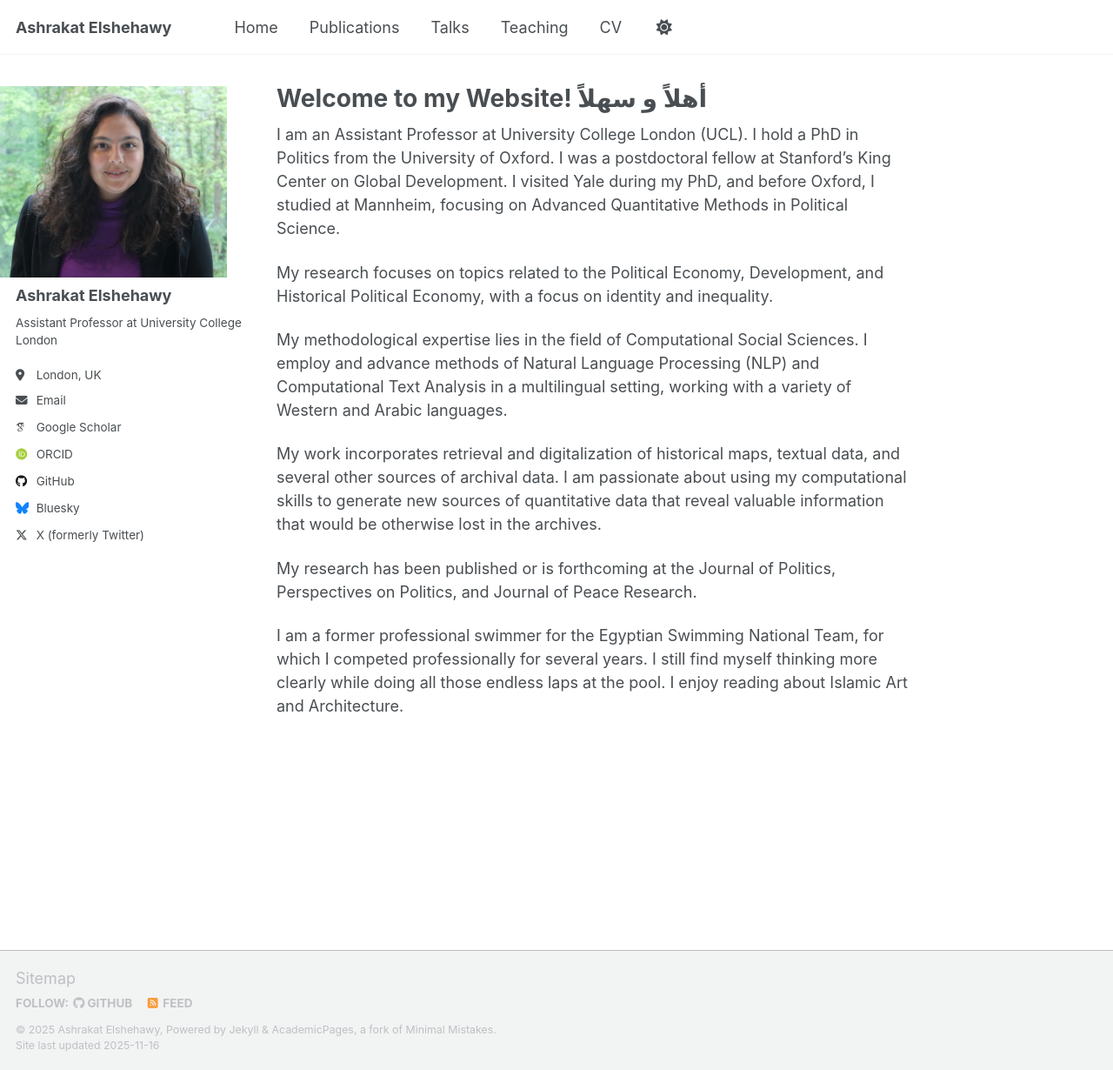
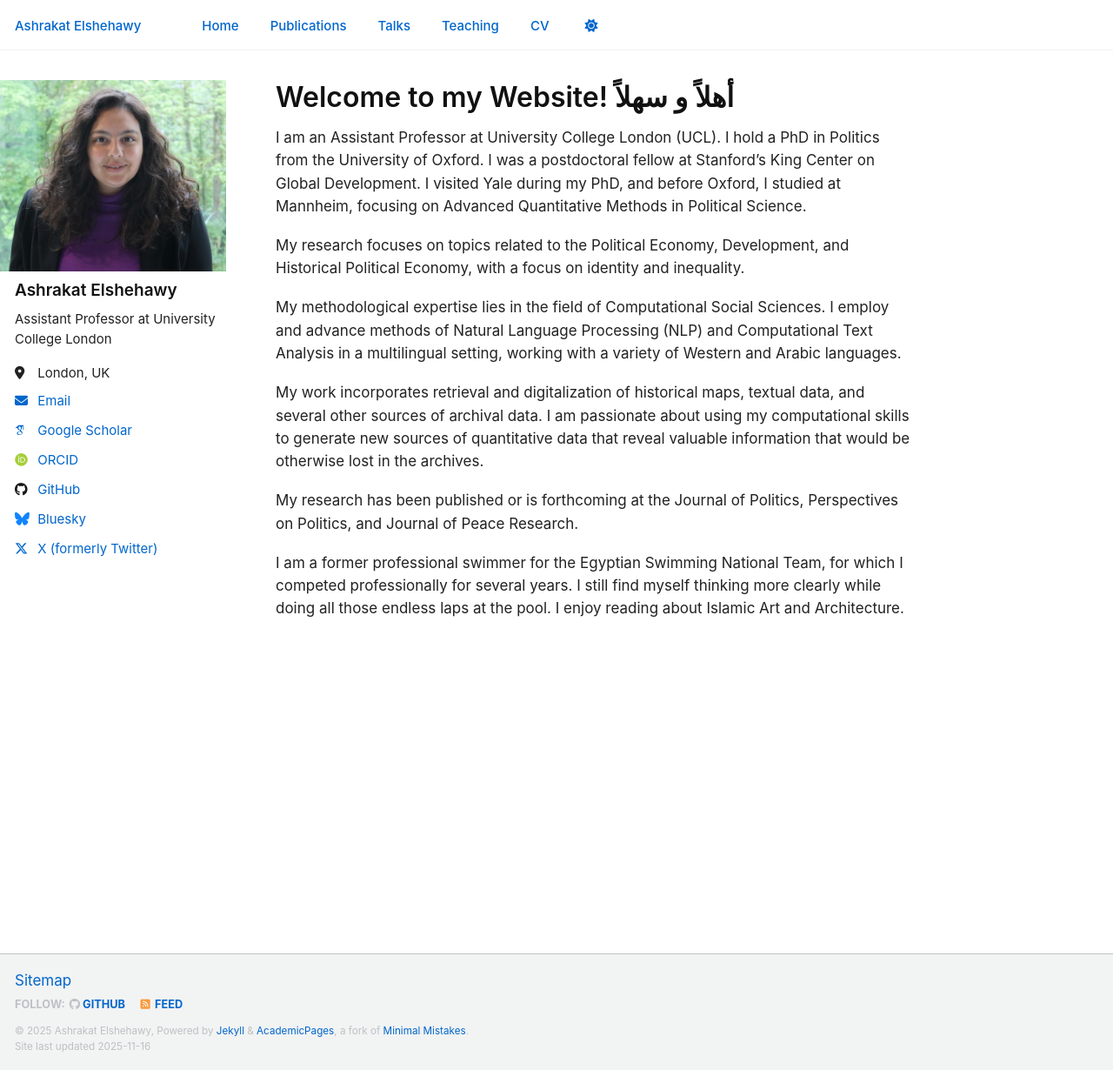
Before and after one commit to aelshehawy/aelshehawy.github.io, a Jekyll site: the page built from _pages/about.md, in a window 1280 px wide and 1230 px high. Shown: the whole window at 87% size. Built offline with Jekyll 4.4.1, drawn with Linux system fonts in a browser that asks for light colours; some web fonts are replaced; a script that is not in the unit is left out.

Commit message:
update font size

```diff
--- a/assets/css/main.scss
+++ b/assets/css/main.scss
@@ -2,7 +2,7 @@
 ---
 
 /*
- * This file controls what is imported from /_sass
+ * This file controls what is imported from /_sass.
  * The order of imports matters.
  */
 
@@ -41,10 +41,10 @@
 ;
 
 /* ==========================================================================
-   SIDEBAR + PAGE FIXES
+   CUSTOM SPACING + SIDEBAR LAYOUT TWEAKS
    ========================================================================== */
 
-/* Sidebar width (matches your avatar) */
+/* Sidebar width */
 .sidebar {
   @media (min-width: 64em) {
     width: 260px !important;
@@ -53,10 +53,10 @@
   }
 }
 
-/* Page content spacing — adjust margin-left to change the gap */
+/* More spacing (adjust margin-left to increase gap) */
 .page {
   @media (min-width: 64em) {
-    margin-left: 300px !important;  /* <<– increase this for more gap */
+    margin-left: 300px !important;   /* ← increased gap (300px) */
     padding-left: 0 !important;
     float: none !important;
     width: auto !important;
@@ -65,14 +65,80 @@
 
 .archive {
   @media (min-width: 64em) {
-    margin-left: 300px !important; /* same gap for archive pages */
+    margin-left: 300px !important;
     padding-left: 0 !important;
     width: auto !important;
   }
 }
 
-/* Hide theme toggle buttons */
+/* Hide theme toggle */
 .greedy-nav__toggle_theme,
 .masthead__menu-item--theme-toggle {
   display: none !important;
 }
+
+
+/* ==========================================================================
+   TYPOGRAPHY OVERRIDES TO MATCH THE SECOND IMAGE
+   (cleaner, modern, lighter like Inter / Helvetica)
+   ========================================================================== */
+
+/* Use a cleaner sans-serif stack similar to the site you like */
+body {
+  font-family: -apple-system, BlinkMacSystemFont, "Helvetica Neue",
+               Helvetica, Arial, sans-serif !important;
+  font-size: 17px !important;
+  line-height: 1.55 !important;
+  color: #222 !important;
+}
+
+/* Headings similar to the Violeta Haas page */
+h1, h2, h3, h4, h5, h6 {
+  font-family: -apple-system, BlinkMacSystemFont, "Helvetica Neue",
+               Helvetica, Arial, sans-serif !important;
+  font-weight: 600 !important;
+  color: #111 !important;
+  line-height: 1.25 !important;
+}
+
+h1 {
+  font-size: 32px !important;
+  margin-bottom: 0.4em !important;
+}
+
+h2 {
+  font-size: 26px !important;
+  margin-top: 1.5em !important;
+}
+
+h3 {
+  font-size: 22px !important;
+}
+
+/* Paragraph spacing similar to example */
+p {
+  margin-bottom: 1.1em !important;
+  font-size: 17px !important;
+}
+
+/* Sidebar font style */
+.sidebar p, .sidebar li {
+  font-size: 15px !important;
+}
+
+/* Make sidebar name slightly larger */
+.sidebar .author__name {
+  font-size: 19px !important;
+  font-weight: 600 !important;
+}
+
+/* Make links same color style */
+a {
+  color: #0066cc !important;
+}
+
+/* Reduce nav bar font weight (cleaner look) */
+.greedy-nav a {
+  font-weight: 500 !important;
+  font-size: 15px !important;
+}
```
